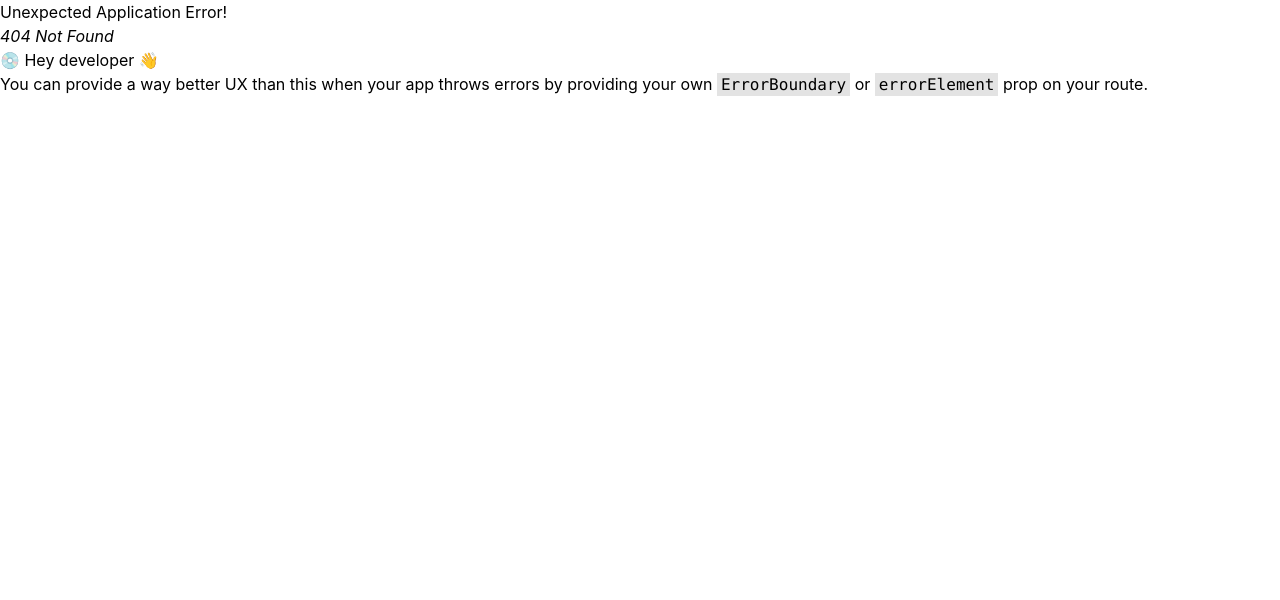
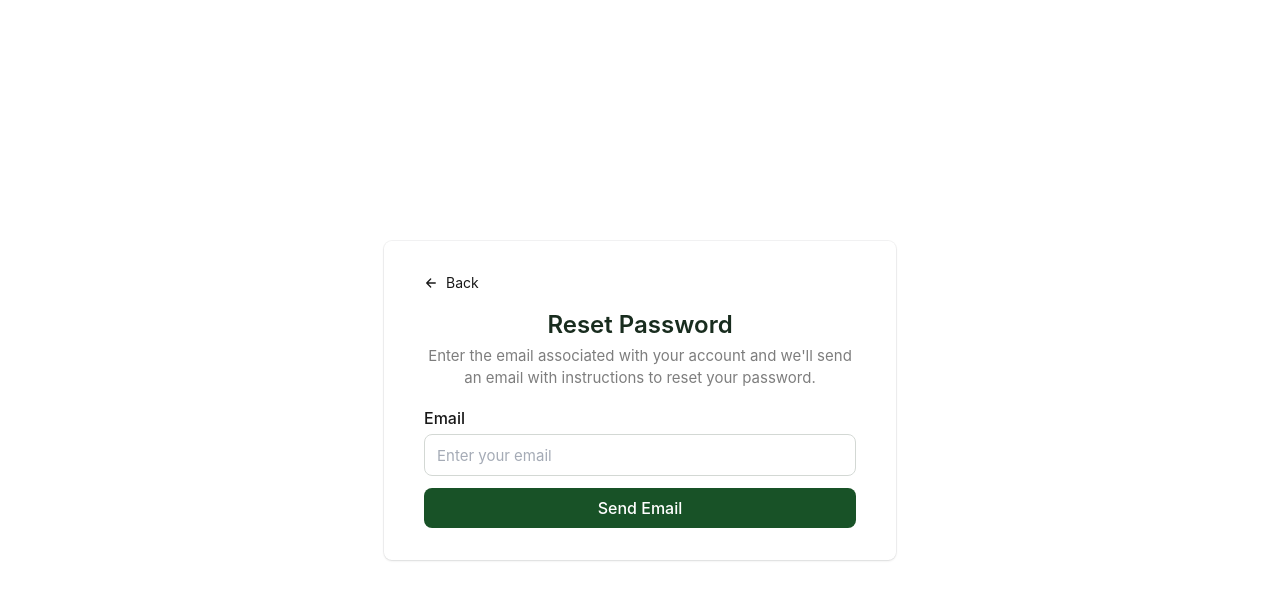
Before and after one commit to godriceeichie/Expense-Voyage-Frontend, a React (Vite) app: page /auth/forgot-password in a window 1280 px wide. Before the commit this address had no page. Shown: the top 600 px of the page. Built offline with nearby package versions, Linux system fonts and the light colour scheme.

Commit message:
finished the forgot password, login and signup pages

```diff
--- a/src/App.tsx
+++ b/src/App.tsx
@@ -1,6 +1,6 @@
 import './App.css'
 import { createBrowserRouter,  RouterProvider } from 'react-router-dom'
-import { Login, Signup } from './pages'
+import { ForgotPassword, Login, Signup } from './pages'
 import { Toaster } from 'react-hot-toast'
 
 function App() {
@@ -10,7 +10,8 @@ function App() {
       path: '/auth/',
       children: [
         {path:"login", element: <Login />},
-        {path:"signup", element: <Signup />}
+        {path:"signup", element: <Signup />},
+        {path: "forgot-password", element: <ForgotPassword />}
       ]
     }
    ]
--- /dev/null
+++ b/src/pages/auth/ForgotPassword.tsx
@@ -0,0 +1,165 @@
+import { zodResolver } from "@hookform/resolvers/zod";
+import { Loader } from "@mantine/core";
+import { useState } from "react";
+import { SubmitHandler, useForm } from "react-hook-form";
+import { IoArrowBack, IoMailOpenSharp } from "react-icons/io5";
+import { MdError } from "react-icons/md";
+import { Link } from "react-router-dom";
+import { EmailType } from "../../types";
+import { emailValidation } from "../../schema";
+import { api } from "../../api";
+
+const ForgotPassword = () => {
+  const [slide, setSlide] = useState(false);
+  const [loading, setLoading] = useState(false);
+
+  const {
+    handleSubmit,
+    register,
+    setError,
+    formState: { errors },
+  } = useForm<EmailType>({
+    resolver: zodResolver(emailValidation),
+  });
+
+  const sendEmail: SubmitHandler<EmailType> = (data, e) => {
+    e?.preventDefault();
+    setLoading(true);
+    api
+      .post("/email/reset-password-link", data)
+      .then(() => {
+        setLoading(false);
+        setSlide(true);
+      })
+      .catch((err) => {
+        setLoading(false);
+        console.log(err);
+        if (err.response.status == 404) {
+          setError(
+            "email",
+            { message: "User with email does not exist" },
+            { shouldFocus: true }
+          );
+        }
+      });
+  };
+
+  return (
+    <div className="signup flex flex-col items-center justify-center gap-2 min-h-screen">
+      {/* <Logo /> */}
+      {/* <button onClick={() => setSlide(!slide)}>Slide</button> */}
+      <div className="relative rounded-lg ring-1 ring-slate-900/5 shadow  opacity-90 w-[90%] max-w-lg mx-auto px-5 lg:px-10 py-8 flex flex-col overflow-hidden">
+        <div
+          className={`transition-transform duration-500 ease-in-out ${
+            slide
+              ? "transform translate-x-0"
+              : "transform translate-x-[150%] absolute"
+          }`}
+        >
+          <button
+            className="group flex items-center gap-2 text-sm mb-2"
+            onClick={() => setSlide(!slide)}
+          >
+            <IoArrowBack />
+            <span className="group-hover:-translate-x-1 transition-all">
+              Back
+            </span>
+          </button>
+          <div className="flex flex-col items-center">
+            <IoMailOpenSharp size={40} />
+            <h1 className="font-medium text-2xl text-text-color-900">Check your mail</h1>
+            <p className="text-[#707070] text-center">
+              We have sent a password reset link to your mail
+            </p>
+            <Link
+              className="w-full my-4 inline-flex items-center justify-center relative shrink-0
+              ring-offset-2 ring-offset-bg-300 ring-accent-main-100
+              focus-visible:outline-none focus-visible:ring-1
+              disabled:pointer-events-none disabled:opacity-50
+              disabled:shadow-none disabled:drop-shadow-none
+              bg-primary-color text-white
+              bg-[length:200%_100%] hover:bg-right
+              active:bg-accent-main-000 border-0.5 border-border-300
+              text-oncolor-100 text-base font-medium drop-shadow-sm
+              transition-all duration-300 ease-in-out
+              shadow-[inset_0_0.5px_0px_rgba(255,255,0,0.15)]
+              [text-shadow:_0_1px_2px_rgb(0_00/_10%)]
+              active:shadow-[inset_0_1px_6px_rgba(0,0,0,0.2)]
+              hover:from-[#7459ff] hover:to-[#7459ff] h-10 rounded-md px-5 active:scale-[0.985] whitespace-nowrap"
+              to={"https://mail.google.com/mail/u/0/#inbox"}
+              target="_blank"
+            >
+              Open Mail
+            </Link>
+
+            <span className="inline-block w-full text-center text-gray-500 text-sm mt-4">
+              Did not receive the email? Check your spam filter, or{" "}
+              <button
+                onClick={() => setSlide(!slide)}
+                className="text-primary-color inline hover:font-medium"
+              >
+                try another email address
+              </button>
+            </span>
+          </div>
+        </div>
+        <div
+          className={` transition-transform duration-500 ease-in-out${
+            slide
+              ? "transform -translate-x-[150%] absolute"
+              : "transform translate-x-0"
+          }`}
+        >
+          <Link
+            to={"/auth/login"}
+            className="group flex items-center gap-2 text-sm mb-2"
+          >
+            <IoArrowBack />
+            <span className="group-hover:-translate-x-1 transition-all">
+              Back
+            </span>
+          </Link>
+          <h1 className="text-center text-2xl mb-1 mt-4 font-semibold text-text-color-900">
+            Reset Password
+          </h1>
+          <p className="text- text-center text-[15px] text-[#707070]">
+            Enter the email associated with your account and we'll send an email
+            with instructions to reset your password.
+          </p>
+          {/* <button onClick={() => setSlide(true)}>SLide</button> */}
+          <form action="" className="mt-4" onSubmit={handleSubmit(sendEmail)}>
+            <div className="flex flex-col gap-1">
+              <label htmlFor="email" className="font-medium">
+                Email
+              </label>
+              <input
+                type="email"
+                id="email"
+                className="border border-[#cfd4d0] outline-none rounded-lg py-2 px-3 placeholder:text-[15px]"
+                {...register("email")}
+                placeholder="Enter your email"
+              />
+              {errors.email && (
+                <p className="text-sm text-error-color flex gap-1 items-center">
+                  <MdError /> {errors.email.message}
+                </p>
+              )}
+            </div>
+            <button
+              type="submit"
+              className={`${
+                loading
+                  ? "bg-[#00401053]"
+                  : "bg-primary-color hover:bg-[#003a0e]"
+              } transition text-white py-2 rounded-lg font-medium flex items-center justify-center w-full mt-3`}
+            >
+              {loading ? <Loader size={"sm"} color="white" /> : "Send Email"}
+            </button>
+          </form>
+        </div>
+      </div>
+    </div>
+  );
+};
+
+export default ForgotPassword;
--- a/src/pages/auth/Login.tsx
+++ b/src/pages/auth/Login.tsx
@@ -97,14 +97,17 @@ const Login = () => {
             <input
               type="email"
               id="email"
-              className="border border-[#cfd4d0] outline-none rounded-lg py-2 px-4 placeholder:text-[15px]"
+              className="border border-[#cfd4d0] outline-none rounded-lg py-2 px-3 placeholder:text-[15px]"
               {...register("email")}
               placeholder="Enter your email"
             />
             {errors.email && (
-              <p className="text-sm text-red-500">{errors.email.message}</p>
+              <p className="text-sm text-error-color flex gap-1 items-center">
+                <MdError /> {errors.email.message}
+              </p>
             )}
           </div>
+          <div>
             <div className="flex flex-col gap-1">
               <label htmlFor="password" className="font-medium">
                 Password
@@ -112,13 +115,24 @@ const Login = () => {
               <input
                 type="password"
                 id="password"
-              className="border border-[#cfd4d0] outline-none rounded-lg py-2 px-4 placeholder:text-[15px]"
+                className="border border-[#cfd4d0] outline-none rounded-lg py-2 px-3 placeholder:text-[15px]"
                 placeholder="Enter your password"
                 {...register("password")}
               />
               {errors.password && (
-              <p className="text-sm text-red-500">{errors.password.message}</p>
+                <p className="text-sm text-error-color flex gap-1 items-center">
+                  <MdError /> {errors.password.message}
+                </p>
               )}
+            </div>
+            <div className="flex justify-end mt-1">
+              <Link
+                to={"/auth/forgot-password"}
+                className="text-sm underline transition-all w-full text-right hover:font-medium"
+              >
+                Forgot Password?
+              </Link>
+            </div>
           </div>
           <button
             type="submit"
--- a/src/pages/auth/Signup.tsx
+++ b/src/pages/auth/Signup.tsx
@@ -7,6 +7,7 @@ import { api } from "../../api";
 import { Loader } from "@mantine/core";
 import toast from "react-hot-toast";
 import { Link, useNavigate } from "react-router-dom";
+import { MdError } from "react-icons/md";
 
 const Signup = () => {
   const [loading, setLoading] = useState(false);
@@ -91,7 +92,9 @@ const Signup = () => {
               placeholder="Enter your name"
             />
             {errors.name && (
-              <p className="text-sm text-red-500">{errors.name.message}</p>
+              <p className="text-sm text-error-color flex gap-1 items-center">
+                <MdError /> {errors.name.message}
+              </p>
             )}
           </div>
           <div className="flex flex-col gap-1">
@@ -121,7 +124,9 @@ const Signup = () => {
               {...register("password")}
             />
             {errors.password && (
-              <p className="text-sm text-red-500">{errors.password.message}</p>
+              <p className="text-sm text-error-color flex gap-1 items-center">
+                <MdError /> {errors.password.message}
+              </p>
             )}
           </div>
           <button
--- a/src/pages/index.ts
+++ b/src/pages/index.ts
@@ -1,3 +1,5 @@
+export { default as ForgotPassword } from "./auth/ForgotPassword";
+
 export { default as Signup} from "./auth/Signup";
 
 export { default as Login }from "./auth/Login";
--- a/src/schema/index.ts
+++ b/src/schema/index.ts
@@ -19,3 +19,7 @@ password: z
     .trim()
     .min(6, { message: "Password should not be less than 6 characters" }),
 });
+
+export const emailValidation = z.object({
+    email: z.string().email({ message: "Invalid email address" }),
+  });
--- a/src/types/index.ts
+++ b/src/types/index.ts
@@ -23,3 +23,7 @@ export type SignupFieldType = {
     password: string;
 
 }
+
+export type EmailType = {
+    email: string
+}
--- a/tailwind.config.js
+++ b/tailwind.config.js
@@ -6,6 +6,7 @@ export default {
       colors: {
         "primary-color": "#004010",
         "text-color-900": "#001606",
+        "error-color": "#FF3838",
       },
     },
   },
```
Lines whose indentation alone changed are shown as unchanged.
